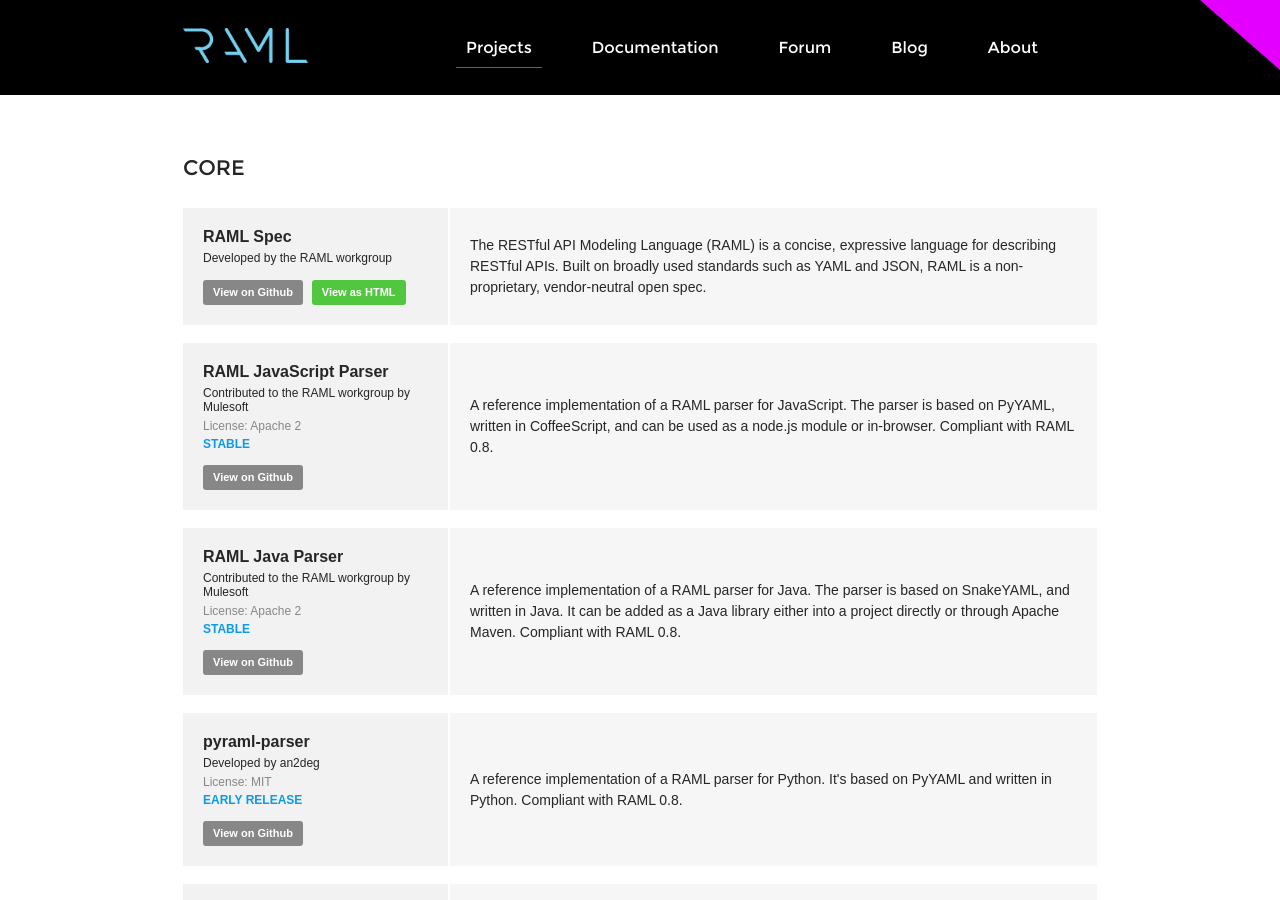
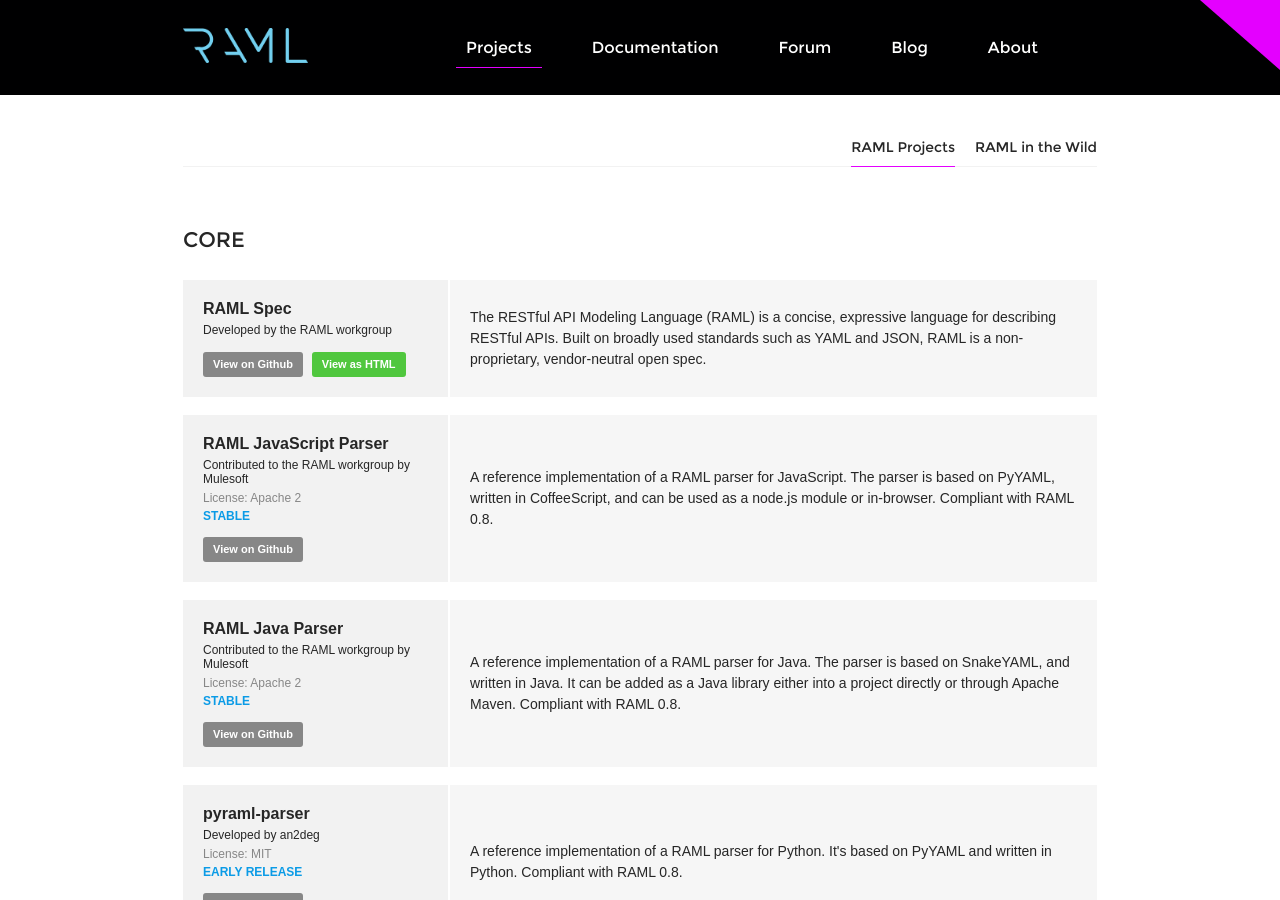
Before and after one commit to raml-org/raml-spec, a Jekyll site: the page built from projects.html, in a window 1280 px wide and 900 px high. Built offline with Jekyll 4.4.1, drawn with Linux system fonts in a browser that asks for light colours; nearby versions of some CDN libraries; some web fonts are replaced.

Commit message:
reverting downgrade

```diff
--- a/projects.html
+++ b/projects.html
@@ -2,12 +2,12 @@
   layout: regular
   title: Your New Jekyll Site
 ---
-                <!-- <div class="projects-subnav">
+                <div class="projects-subnav">
                   <ul>
                     <li><a href="in-the-wild.html">RAML in the Wild</a></li>
                     <li><a class="active" href="projects.html">RAML Projects</a></li>
                   </ul>
-                </div> -->
+                </div>
                 <h2>Core</h2>
                 <ul class="projects-source">
                   <li>
```
